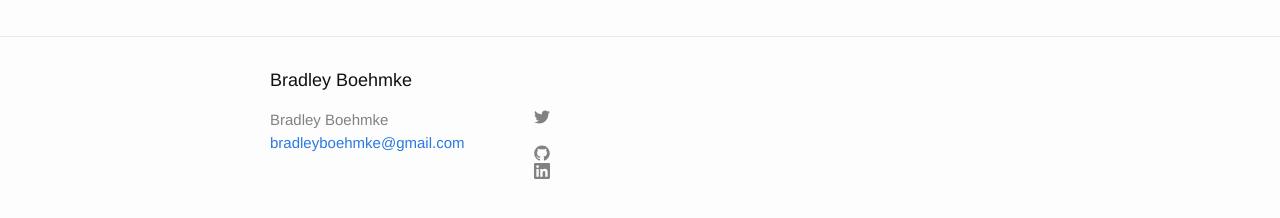
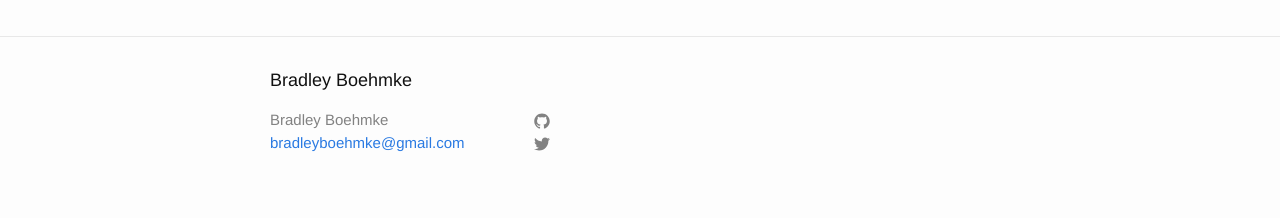
Before and after one commit to bradleyboehmke/bradleyboehmke, a Jekyll site: the page built from about.md, in a window 1280 px wide. Shown: the part 314-532 px from the top of the page. Built offline with Jekyll 4.4.1, drawn with Linux system fonts in a browser that asks for light colours.

Commit message:
Update footer.html

```diff
--- a/_includes/footer.html
+++ b/_includes/footer.html
@@ -16,27 +16,23 @@
         <ul class="social-media-list">
 
           <li>
-            <a target="_blank" title="Tweet me on Twitter" href="http://www.twitter.com/bradleyboehmke">
-            <svg width="25" height="25">
-                  <path fill="#828282" d="M15.969,3.058c-0.586,0.26-1.217,0.436-1.878,0.515c0.675-0.405,1.194-1.045,1.438-1.809
-                  c-0.632,0.375-1.332,0.647-2.076,0.793c-0.596-0.636-1.446-1.033-2.387-1.033c-1.806,0-3.27,1.464-3.27,3.27 c0,0.256,0.029,0.506,0.085,0.745C5.163,5.404,2.753,4.102,1.14,2.124C0.859,2.607,0.698,3.168,0.698,3.767 c0,1.134,0.577,2.135,1.455,2.722C1.616,6.472,1.112,6.325,0.671,6.08c0,0.014,0,0.027,0,0.041c0,1.584,1.127,2.906,2.623,3.206 C3.02,9.402,2.731,9.442,2.433,9.442c-0.211,0-0.416-0.021-0.615-0.059c0.416,1.299,1.624,2.245,3.055,2.271 c-1.119,0.877-2.529,1.4-4.061,1.4c-0.264,0-0.524-0.015-0.78-0.046c1.447,0.928,3.166,1.469,5.013,1.469 c6.015,0,9.304-4.983,9.304-9.304c0-0.142-0.003-0.283-0.009-0.423C14.976,4.29,15.531,3.714,15.969,3.058z"/>
+            <a href="https://github.com/{{ site.github_username }}">
+              <span class="icon  icon--github">
+                <svg viewBox="0 0 16 16">
+                  <path fill="#828282" d="M7.999,0.431c-4.285,0-7.76,3.474-7.76,7.761 c0,3.428,2.223,6.337,5.307,7.363c0.388,0.071,0.53-0.168,0.53-0.374c0-0.184-0.007-0.672-0.01-1.32 c-2.159,0.469-2.614-1.04-2.614-1.04c-0.353-0.896-0.862-1.135-0.862-1.135c-0.705-0.481,0.053-0.472,0.053-0.472 c0.779,0.055,1.189,0.8,1.189,0.8c0.692,1.186,1.816,0.843,2.258,0.645c0.071-0.502,0.271-0.843,0.493-1.037 C4.86,11.425,3.049,10.76,3.049,7.786c0-0.847,0.302-1.54,0.799-2.082C3.768,5.507,3.501,4.718,3.924,3.65 c0,0,0.652-0.209,2.134,0.796C6.677,4.273,7.34,4.187,8,4.184c0.659,0.003,1.323,0.089,1.943,0.261 c1.482-1.004,2.132-0.796,2.132-0.796c0.423,1.068,0.157,1.857,0.077,2.054c0.497,0.542,0.798,1.235,0.798,2.082 c0,2.981-1.814,3.637-3.543,3.829c0.279,0.24,0.527,0.713,0.527,1.437c0,1.037-0.01,1.874-0.01,2.129 c0,0.208,0.14,0.449,0.534,0.373c3.081-1.028,5.302-3.935,5.302-7.362C15.76,3.906,12.285,0.431,7.999,0.431z"/>
                 </svg>
+              </span>
             </a>
           </li>
 
           <li>
-             <a target="_blank" title="Fork me on GitHub" href="https://github.com/bradleyboehmke">
-                <span class="icon  icon--github">
-                <svg width="25" height="25">
-                  <path fill="#828282" d="M7.999,0.431c-4.285,0-7.76,3.474-7.76,7.761 c0,3.428,2.223,6.337,5.307,7.363c0.388,0.071,0.53-0.168,0.53-0.374c0-0.184-0.007-0.672-0.01-1.32 c-2.159,0.469-2.614-1.04-2.614-1.04c-0.353-0.896-0.862-1.135-0.862-1.135c-0.705-0.481,0.053-0.472,0.053-0.472 c0.779,0.055,1.189,0.8,1.189,0.8c0.692,1.186,1.816,0.843,2.258,0.645c0.071-0.502,0.271-0.843,0.493-1.037 C4.86,11.425,3.049,10.76,3.049,7.786c0-0.847,0.302-1.54,0.799-2.082C3.768,5.507,3.501,4.718,3.924,3.65 c0,0,0.652-0.209,2.134,0.796C6.677,4.273,7.34,4.187,8,4.184c0.659,0.003,1.323,0.089,1.943,0.261 c1.482-1.004,2.132-0.796,2.132-0.796c0.423,1.068,0.157,1.857,0.077,2.054c0.497,0.542,0.798,1.235,0.798,2.082 c0,2.981-1.814,3.637-3.543,3.829c0.279,0.24,0.527,0.713,0.527,1.437c0,1.037-0.01,1.874-0.01,2.129 c0,0.208,0.14,0.449,0.534,0.373c3.081-1.028,5.302-3.935,5.302-7.362C15.76,3.906,12.285,0.431,7.999,0.431z"/>
+            <a href="https://twitter.com/{{ site.twitter_username }}">
+              <span class="icon  icon--twitter">
+                <svg viewBox="0 0 16 16">
+                  <path fill="#828282" d="M15.969,3.058c-0.586,0.26-1.217,0.436-1.878,0.515c0.675-0.405,1.194-1.045,1.438-1.809
+                  c-0.632,0.375-1.332,0.647-2.076,0.793c-0.596-0.636-1.446-1.033-2.387-1.033c-1.806,0-3.27,1.464-3.27,3.27 c0,0.256,0.029,0.506,0.085,0.745C5.163,5.404,2.753,4.102,1.14,2.124C0.859,2.607,0.698,3.168,0.698,3.767 c0,1.134,0.577,2.135,1.455,2.722C1.616,6.472,1.112,6.325,0.671,6.08c0,0.014,0,0.027,0,0.041c0,1.584,1.127,2.906,2.623,3.206 C3.02,9.402,2.731,9.442,2.433,9.442c-0.211,0-0.416-0.021-0.615-0.059c0.416,1.299,1.624,2.245,3.055,2.271 c-1.119,0.877-2.529,1.4-4.061,1.4c-0.264,0-0.524-0.015-0.78-0.046c1.447,0.928,3.166,1.469,5.013,1.469 c6.015,0,9.304-4.983,9.304-9.304c0-0.142-0.003-0.283-0.009-0.423C14.976,4.29,15.531,3.714,15.969,3.058z"/>
                 </svg>
-            </a>
-          </li>
-
-          <li>
-            <a target="_blank" title="Link up with me on LinkedIn" href="https://www.linkedin.com/in/brad-boehmke-ph-d-9b0a257">
-                <svg xmlns="http://www.w3.org/2000/svg"  width="25" height="25" fill-rule="evenodd" clip-rule="evenodd" stroke-linejoin="round" stroke-miterlimit="1.414"><path fill="#828282" d="M13.632 13.635h-2.37V9.922c0-.886-.018-2.025-1.234-2.025-1.235 0-1.424.964-1.424 1.96v3.778h-2.37V6H8.51V7.04h.03c.318-.6 1.092-1.233 2.247-1.233 2.4 0 2.845 1.58 2.845 3.637v4.188zM3.558 4.955c-.762 0-1.376-.617-1.376-1.377 0-.758.614-1.375 1.376-1.375.76 0 1.376.617 1.376 1.375 0 .76-.617 1.377-1.376 1.377zm1.188 8.68H2.37V6h2.376v7.635zM14.816 0H1.18C.528 0 0 .516 0 1.153v13.694C0 15.484.528 16 1.18 16h13.635c.652 0 1.185-.516 1.185-1.153V1.153C16 .516 15.467 0 14.815 0z">
-                </svg>
+              </span>
             </a>
           </li>
 
```
